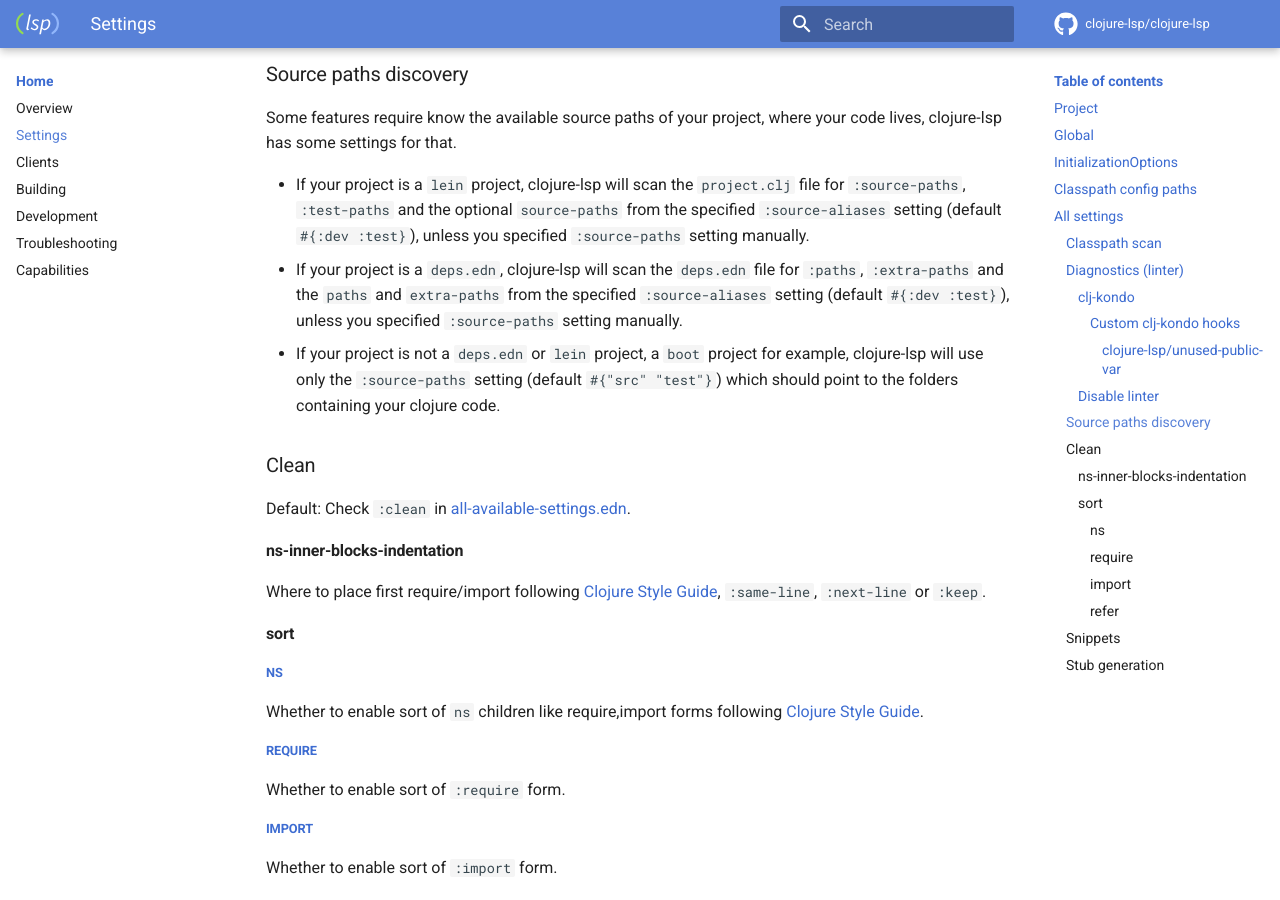
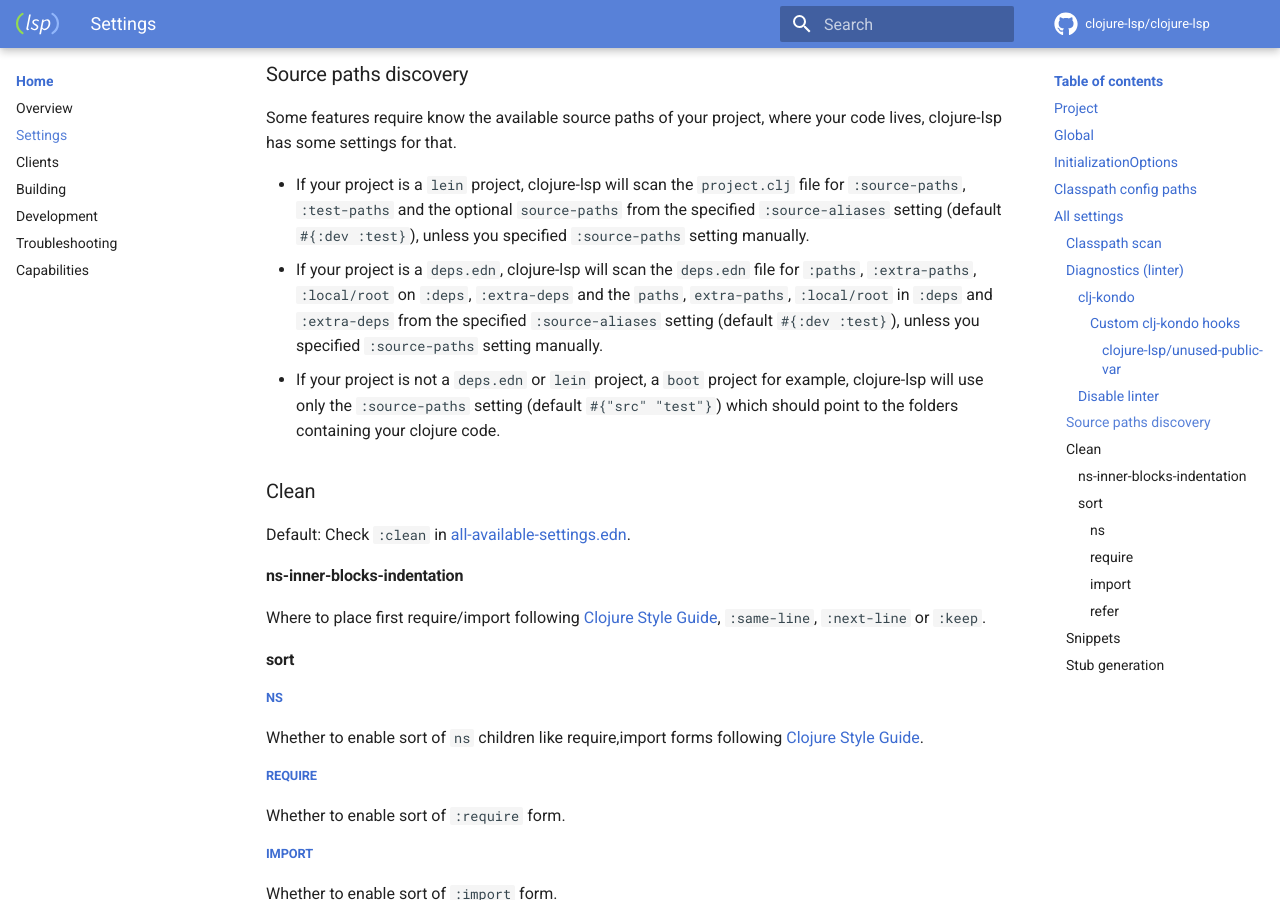
Before and after one commit to clojure-lsp/clojure-lsp, an MkDocs documentation site: the page built from docs/settings.md, in a window 1280 px wide and 900 px high, scrolled down 6614 px. Built offline with MkDocs 1.6.1 and Material for MkDocs 9.7.7, drawn with Linux system fonts in a browser that asks for light colours; comment, search, counter and statistics services are not loaded.

Commit message:
Support `deps.edn` `:local/root` source-paths discovery, improving support for monorepo projects like `polylith`.
Fixes #652

```diff
--- a/docs/settings.md
+++ b/docs/settings.md
@@ -208,7 +208,7 @@ For information on how to troubleshoot the linter, check the [troubleshooting se
 Some features require know the available source paths of your project, where your code lives, clojure-lsp has some settings for that.
 
 - If your project is a `lein` project, clojure-lsp will scan the `project.clj` file for `:source-paths`, `:test-paths` and the optional `source-paths` from the specified `:source-aliases` setting (default `#{:dev :test}`), unless you specified `:source-paths` setting manually.
-- If your project is a `deps.edn`, clojure-lsp will scan the `deps.edn` file for `:paths`, `:extra-paths` and the `paths` and `extra-paths` from the specified `:source-aliases` setting (default `#{:dev :test}`), unless you specified `:source-paths` setting manually.
+- If your project is a `deps.edn`, clojure-lsp will scan the `deps.edn` file for `:paths`, `:extra-paths`, `:local/root` on `:deps`, `:extra-deps` and the `paths`, `extra-paths`, `:local/root` in `:deps` and `:extra-deps` from the specified `:source-aliases` setting (default `#{:dev :test}`), unless you specified `:source-paths` setting manually.
 - If your project is not a `deps.edn` or `lein` project, a `boot` project for example, clojure-lsp will use only the `:source-paths` setting (default `#{"src" "test"}`) which should point to the folders containing your clojure code.
 
 ### Clean
```
Also changed, not shown: CHANGELOG.md (+1 -0 lines), 2 other files.
